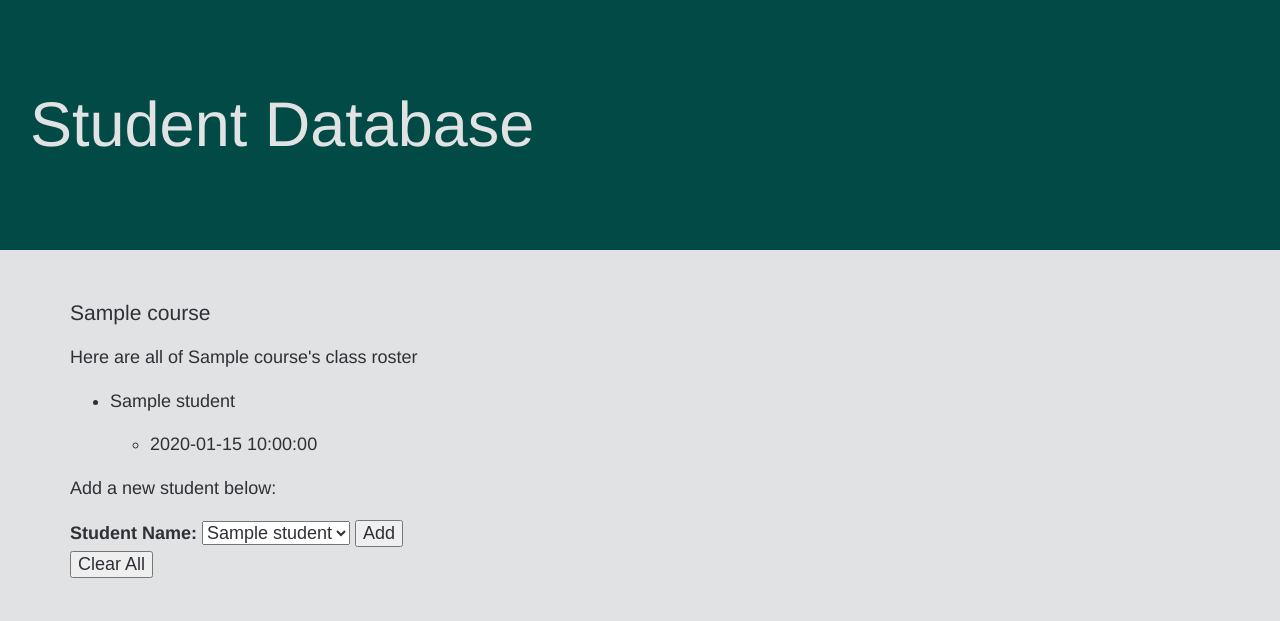
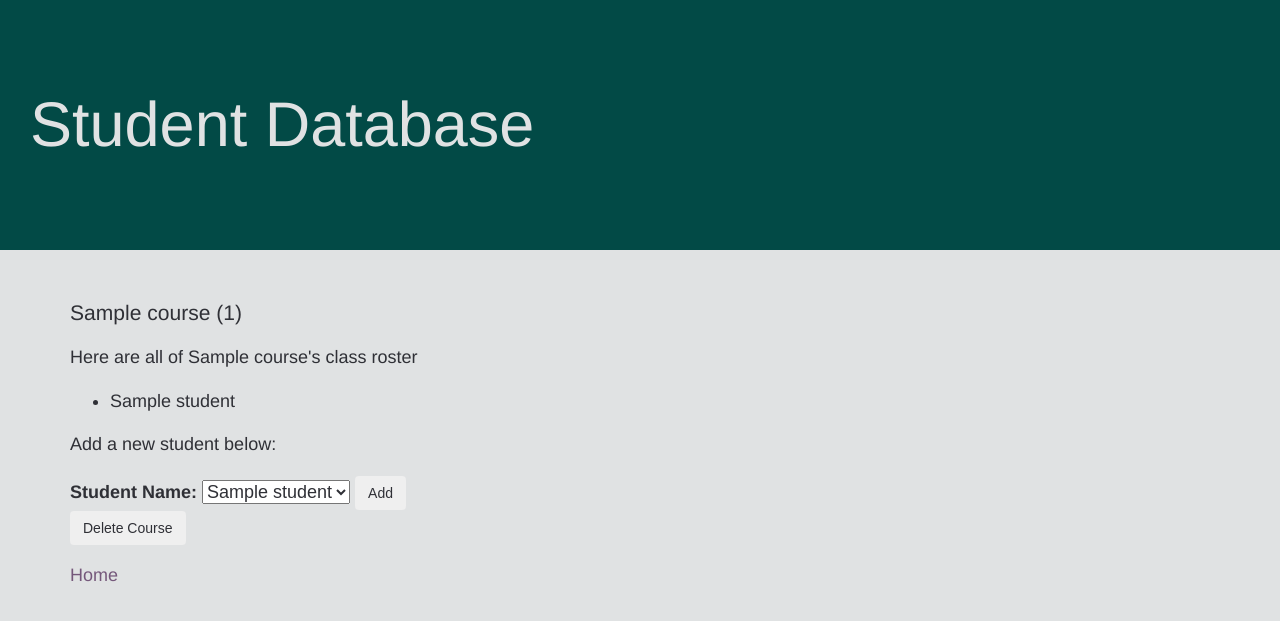
Before and after one commit to Bpopson11/university_registrar, a PHP site: template views/courses.html.twig in a window 1280 px wide. Shown: the top 621 px of the page. Run offline with PHP 8.4, Linux system fonts and the light colour scheme; the template is opened without the code that fills it: most values are stand-ins (such as "Sample title", 1, 10 or a date in 2020); some libraries are stand-ins or nearby versions.

Commit message:
add delete individual students/courses

```diff
--- a/src/Course.php
+++ b/src/Course.php
@@ -66,6 +66,7 @@ class Course
     function deleteCourse()
     {
         $GLOBALS['DB']->exec("DELETE FROM courses WHERE id = {$this->getId()};");
+        $GLOBALS['DB']->exec("DELETE FROM roster WHERE course_id = {$this->getId()};");
     }
 
     function updateCourseName($new_course_name)
--- a/src/Student.php
+++ b/src/Student.php
@@ -66,6 +66,7 @@ class Student
     function deleteStudent()
     {
         $GLOBALS['DB']->exec("DELETE FROM students WHERE id = {$this->getId()};");
+        $GLOBALS['DB']->exec("DELETE FROM roster WHERE student_id = {$this->getId()};");
     }
 
     function updateStudentName($new_name)
--- a/views/courses.html.twig
+++ b/views/courses.html.twig
@@ -10,15 +10,12 @@
       <h1>Student Database</h1>
     </div>
     <div class="container">
-      <h3>{{ course.getCourse_name }}</h3>
+      <h3>{{ course.getCourse_name }} ({{ course.getCourse_number }})</h3>
       {% if students is not empty %}
           <p>Here are all of {{ course.getCourse_name }}'s class roster</p>
           <ul>
                 {% for student in students %}
                     <li>{{ student.getName }}</li>
-                    <ul>
-                    <li>{{ student.getEnroll_date }}</li>
-                    </ul>
                 {% endfor %}
           </ul>
       {% else %}
@@ -36,12 +33,12 @@
               {% endfor %}
               {% endif %}
         </select>
-        <button type='submit' name='student_btn'>Add</button>
+        <button class='btn' type='submit' name='student_btn'>Add</button>
       </form>
-
-      <form action='/delete_all_courses' method='post'>
-        <button type='submit' class="delete_course">Clear All</button>
+      <form action='/{{ course.getId }}/deleteCourse' method='post'>
+        <button type='submit' name="delete_course" class='btn'>Delete Course</button>
       </form>
+      <p><a href='/'>Home</a></p>
     </div>
   </body>
 </html>
--- a/views/index.html.twig
+++ b/views/index.html.twig
@@ -57,9 +57,8 @@
                 <p>Here are all your courses</p>
                 <ul>
                       {% for course in courses %}
-                          <li><a href="/courses/{{ course.getId }}">{{ course.getCourse_name }}</a></li>
+                          <li><a href="/courses/{{ course.getId }}">{{ course.getCourse_name }}</a> ({{ course.getCourse_number }})</li>
                           <ul>
-                            <li>Course Number: {{ course.getCourse_number }}</li>
                           </ul><br>
                       {% endfor %}
                 </ul>
```
Also changed, not shown: app/app.php (+12 -0 lines), views/students.html.twig (+5 -4 lines).
